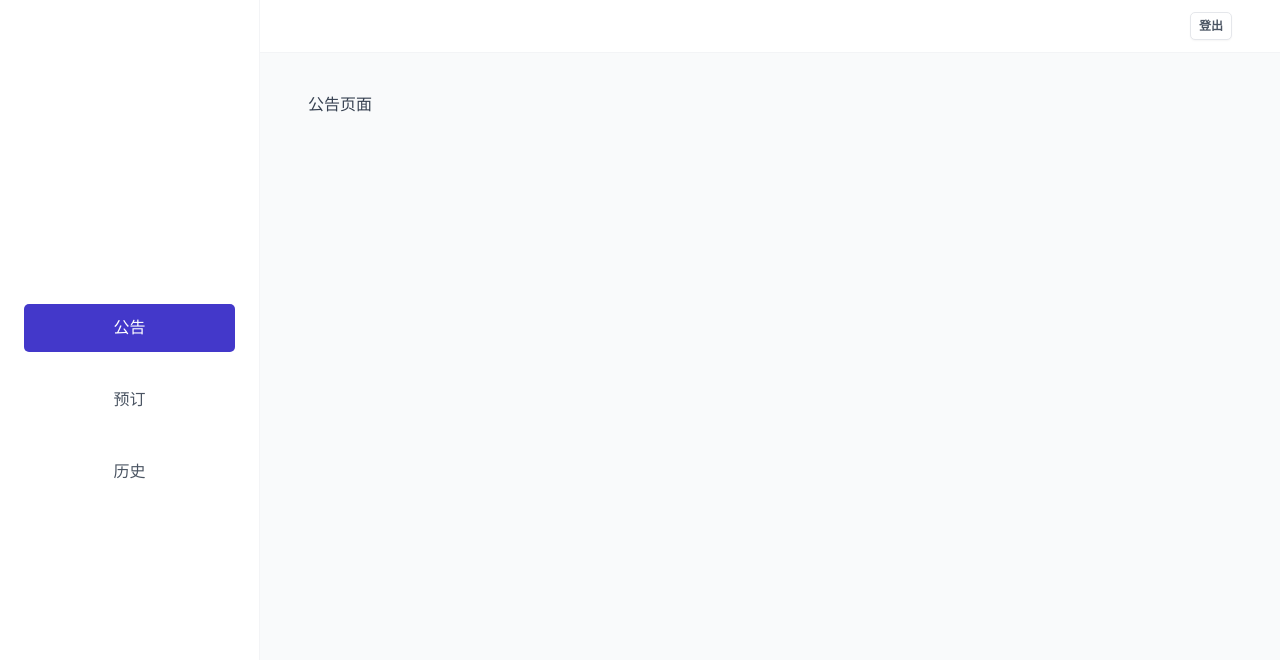
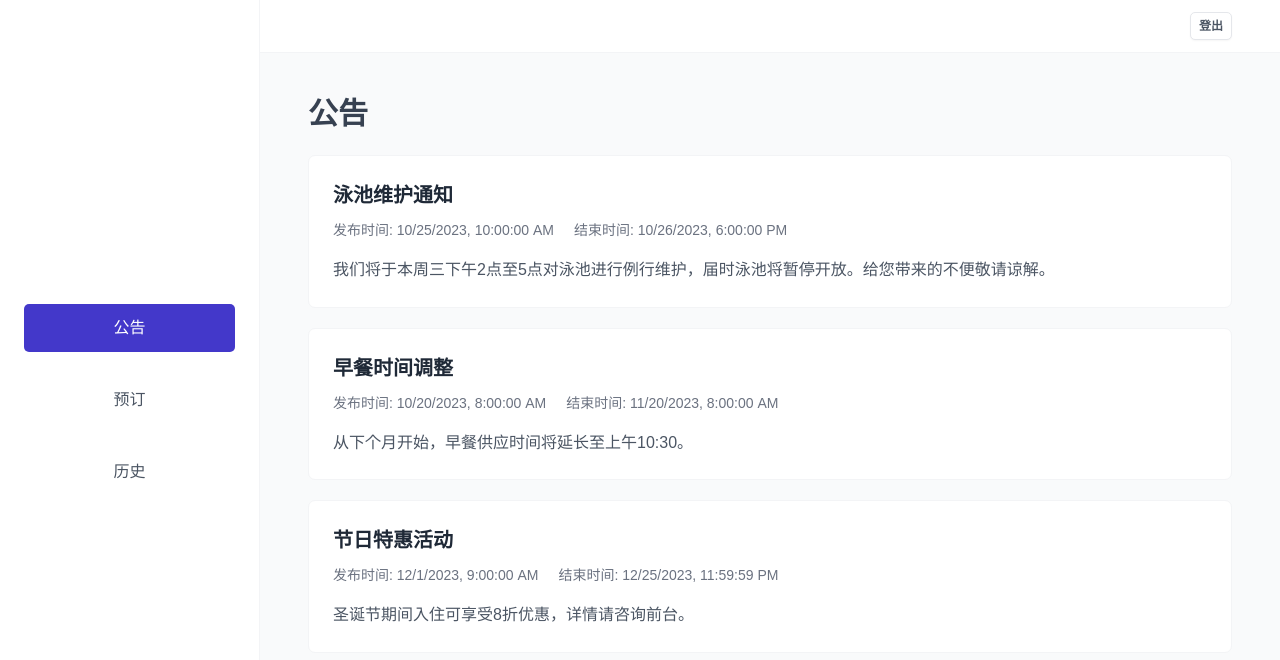
Before and after one commit to lincuimin/hotelBookingSystem, a React app: page /login in a window 1280 px wide. Both pictures are taken after typing "Sample", "Sample123" into the empty fields and a click on the button "登录". Shown: the top 660 px of the page. Built offline with nearby package versions, Linux system fonts and the light colour scheme; the HTML template or start-up script is replaced by a standard one.

Commit message:
feat: 完善员工公告页面与客户公告页面

```diff
--- a/src/pages/Announcements.jsx
+++ b/src/pages/Announcements.jsx
@@ -1,3 +1,82 @@
+import { useEffect, useState } from "react";
+import styled from "styled-components";
+import Heading from "../ui/Heading";
+import Row from "../ui/Row";
+import Spinner from "../ui/Spinner";
+import { getAnnouncements } from "../services/apiAnnouncements";
+
+const AnnouncementCard = styled.div`
+  background-color: var(--color-grey-0);
+  border: 1px solid var(--color-grey-100);
+  border-radius: var(--border-radius-md);
+  padding: 2.4rem;
+  margin-bottom: 2rem;
+  margin-top: 2rem;
+`;
+
+const Title = styled.h3`
+  font-size: 2rem;
+  font-weight: 600;
+  color: var(--color-grey-800);
+  margin-bottom: 1rem;
+`;
+
+const Meta = styled.div`
+  display: flex;
+  gap: 2rem;
+  font-size: 1.4rem;
+  color: var(--color-grey-500);
+  margin-bottom: 1.6rem;
+`;
+
+const Content = styled.p`
+  font-size: 1.6rem;
+  line-height: 1.6;
+  color: var(--color-grey-600);
+`;
+
 export function Announcements() {
-  return <div>公告页面</div>;
+  const [announcements, setAnnouncements] = useState([]);
+  const [isLoading, setIsLoading] = useState(true);
+
+  useEffect(() => {
+    async function fetchAnnouncements() {
+      try {
+        const data = await getAnnouncements();
+        setAnnouncements(data);
+      } catch (error) {
+        console.error("Failed to fetch announcements", error);
+      } finally {
+        setIsLoading(false);
+      }
+    }
+    fetchAnnouncements();
+  }, []);
+
+  if (isLoading) return <Spinner />;
+
+  return (
+    <>
+      <Row type="horizontal">
+        <Heading as="h1">公告</Heading>
+      </Row>
+
+      {announcements.map((announcement) => (
+        <AnnouncementCard key={announcement.id}>
+          <Title>{announcement.title}</Title>
+          <Meta>
+            <span>
+              发布时间: {new Date(announcement.publish_time).toLocaleString()}
+            </span>
+            {announcement.end_time && (
+              <span>
+                结束时间: {new Date(announcement.end_time).toLocaleString()}
+              </span>
+            )}
+          </Meta>
+          <Content>{announcement.context}</Content>
+        </AnnouncementCard>
+      ))}
+    </>
+  );
 }
--- a/src/pages/Announcements_emp.jsx
+++ b/src/pages/Announcements_emp.jsx
@@ -1,3 +1,196 @@
+import { useEffect, useState } from "react";
+import styled from "styled-components";
+import Heading from "../ui/Heading";
+import Row from "../ui/Row";
+import Button from "../ui/Button";
+import Table from "../ui/Table";
+import Modal from "../ui/Modal";
+import Form from "../ui/Form";
+import FormRow from "../ui/FormRow";
+import Input from "../ui/input";
+import Textarea from "../ui/Textarea";
+import Spinner from "../ui/Spinner";
+import {
+  getAnnouncements,
+  createAnnouncement,
+  updateAnnouncement,
+  deleteAnnouncement,
+} from "../services/apiAnnouncements";
+import { HiPencil, HiTrash } from "react-icons/hi2";
+
+const ActionButton = styled.button`
+  background: none;
+  border: none;
+  padding: 0.4rem;
+  font-size: 1.4rem;
+  transition: all 0.2s;
+
+  &:hover {
+    background-color: var(--color-grey-100);
+  }
+
+  & svg {
+    width: 1.6rem;
+    height: 1.6rem;
+    color: var(--color-grey-500);
+  }
+`;
+
+function AnnouncementForm({ announcementToEdit = {}, onCloseModal, onSave }) {
+  const { id: editId, ...editValues } = announcementToEdit;
+  const isEditSession = Boolean(editId);
+
+  const [title, setTitle] = useState(editValues.title || "");
+  const [context, setContext] = useState(editValues.context || "");
+  const [endTime, setEndTime] = useState(
+    editValues.end_time ? editValues.end_time.slice(0, 16) : ""
+  );
+
+  async function handleSubmit(e) {
+    e.preventDefault();
+    const data = { title, context, end_time: endTime || null };
+
+    if (isEditSession) {
+      await updateAnnouncement(editId, data);
+    } else {
+      await createAnnouncement(data);
+    }
+    onSave();
+    onCloseModal?.();
+  }
+
+  return (
+    <Form onSubmit={handleSubmit}>
+      <FormRow label="标题">
+        <Input
+          type="text"
+          id="title"
+          value={title}
+          onChange={(e) => setTitle(e.target.value)}
+          required
+        />
+      </FormRow>
+      <FormRow label="内容">
+        <Textarea
+          id="context"
+          value={context}
+          onChange={(e) => setContext(e.target.value)}
+          required
+        />
+      </FormRow>
+      <FormRow label="结束时间">
+        <Input
+          type="datetime-local"
+          id="endTime"
+          value={endTime}
+          onChange={(e) => setEndTime(e.target.value)}
+        />
+      </FormRow>
+      <FormRow>
+        <Button
+          variation="secondary"
+          type="reset"
+          onClick={() => onCloseModal?.()}
+        >
+          取消
+        </Button>
+        <Button type="submit">{isEditSession ? "保存" : "添加"}</Button>
+      </FormRow>
+    </Form>
+  );
+}
+
 export function Announcements_emp() {
-  return <div>员工公告页面</div>;
+  const [announcements, setAnnouncements] = useState([]);
+  const [isLoading, setIsLoading] = useState(true);
+
+  async function fetchAnnouncements() {
+    setIsLoading(true);
+    try {
+      const data = await getAnnouncements();
+      setAnnouncements(data);
+    } catch (error) {
+      console.error("Failed to fetch announcements", error);
+    } finally {
+      setIsLoading(false);
+    }
+  }
+
+  useEffect(() => {
+    fetchAnnouncements();
+  }, []);
+
+  async function handleDelete(id) {
+    if (window.confirm("确定要删除这条公告吗？")) {
+      await deleteAnnouncement(id);
+      fetchAnnouncements();
+    }
+  }
+
+  if (isLoading) return <Spinner />;
+
+  return (
+    <>
+      <Row type="horizontal" style={{ marginBottom: "2rem" }}>
+        <Heading as="h1">公告</Heading>
+        <Modal>
+          <Modal.Open opens="create-announcement">
+            <Button>添加公告</Button>
+          </Modal.Open>
+          <Modal.Window name="create-announcement">
+            <AnnouncementForm onSave={fetchAnnouncements} />
+          </Modal.Window>
+        </Modal>
+      </Row>
+
+      <Row>
+        <Table columns="1.5fr 3fr 1.5fr 1.5fr 1fr">
+          <Table.Header>
+            <div>标题</div>
+            <div>内容</div>
+            <div>发布时间</div>
+            <div>结束时间</div>
+            <div>操作</div>
+          </Table.Header>
+
+          <Table.Body
+            data={announcements}
+            render={(announcement) => (
+              <Table.Row key={announcement.id}>
+                <div>{announcement.title}</div>
+                <div>{announcement.context.substring(0, 50)}...</div>
+                <div>
+                  {new Date(announcement.publish_time).toLocaleString()}
+                </div>
+                <div>
+                  {announcement.end_time
+                    ? new Date(announcement.end_time).toLocaleString()
+                    : "-"}
+                </div>
+                <div>
+                  <Modal>
+                    <Modal.Open opens="edit">
+                      <ActionButton>
+                        <HiPencil />
+                      </ActionButton>
+                    </Modal.Open>
+                    <Modal.Window name="edit">
+                      <AnnouncementForm
+                        announcementToEdit={announcement}
+                        onSave={fetchAnnouncements}
+                      />
+                    </Modal.Window>
+                  </Modal>
+
+                  <ActionButton onClick={() => handleDelete(announcement.id)}>
+                    <HiTrash />
+                  </ActionButton>
+                </div>
+              </Table.Row>
+            )}
+          />
+        </Table>
+      </Row>
+    </>
+  );
 }
--- /dev/null
+++ b/src/services/apiAnnouncements.js
@@ -0,0 +1,60 @@
+// Mock data
+let announcements = [
+  {
+    id: 1,
+    title: "泳池维护通知",
+    context:
+      "我们将于本周三下午2点至5点对泳池进行例行维护，届时泳池将暂停开放。给您带来的不便敬请谅解。",
+    publish_time: "2023-10-25T10:00:00",
+    end_time: "2023-10-26T18:00:00",
+    status: "active",
+  },
+  {
+    id: 2,
+    title: "早餐时间调整",
+    context: "从下个月开始，早餐供应时间将延长至上午10:30。",
+    publish_time: "2023-10-20T08:00:00",
+    end_time: "2023-11-20T08:00:00",
+    status: "active",
+  },
+  {
+    id: 3,
+    title: "节日特惠活动",
+    context: "圣诞节期间入住可享受8折优惠，详情请咨询前台。",
+    publish_time: "2023-12-01T09:00:00",
+    end_time: "2023-12-25T23:59:59",
+    status: "scheduled",
+  },
+];
+
+export async function getAnnouncements() {
+  // Simulate API delay
+  await new Promise((resolve) => setTimeout(resolve, 500));
+  return announcements;
+}
+
+export async function createAnnouncement(newAnnouncement) {
+  await new Promise((resolve) => setTimeout(resolve, 500));
+  const id = Math.floor(Math.random() * 10000);
+  const announcement = {
+    ...newAnnouncement,
+    id,
+    publish_time: new Date().toISOString(),
+  };
+  announcements = [announcement, ...announcements];
+  return announcement;
+}
+
+export async function updateAnnouncement(id, updatedAnnouncement) {
+  await new Promise((resolve) => setTimeout(resolve, 500));
+  announcements = announcements.map((ann) =>
+    ann.id === id ? { ...ann, ...updatedAnnouncement } : ann
+  );
+  return { ...updatedAnnouncement, id };
+}
+
+export async function deleteAnnouncement(id) {
+  await new Promise((resolve) => setTimeout(resolve, 500));
+  announcements = announcements.filter((ann) => ann.id !== id);
+  return id;
+}
--- a/src/ui/Button.jsx
+++ b/src/ui/Button.jsx
@@ -53,8 +53,8 @@ const Button = styled.button`
   border-radius: var(--border-radius-sm);
   box-shadow: var(--shadow-sm);
 
-  ${(props) => sizes[props.size]}
-  ${(props) => variations[props.variation]}
+  ${(props) => sizes[props.size || "medium"]}
+  ${(props) => variations[props.variation || "primary"]}
 `;
 
 Button.defaultProps = {
```
